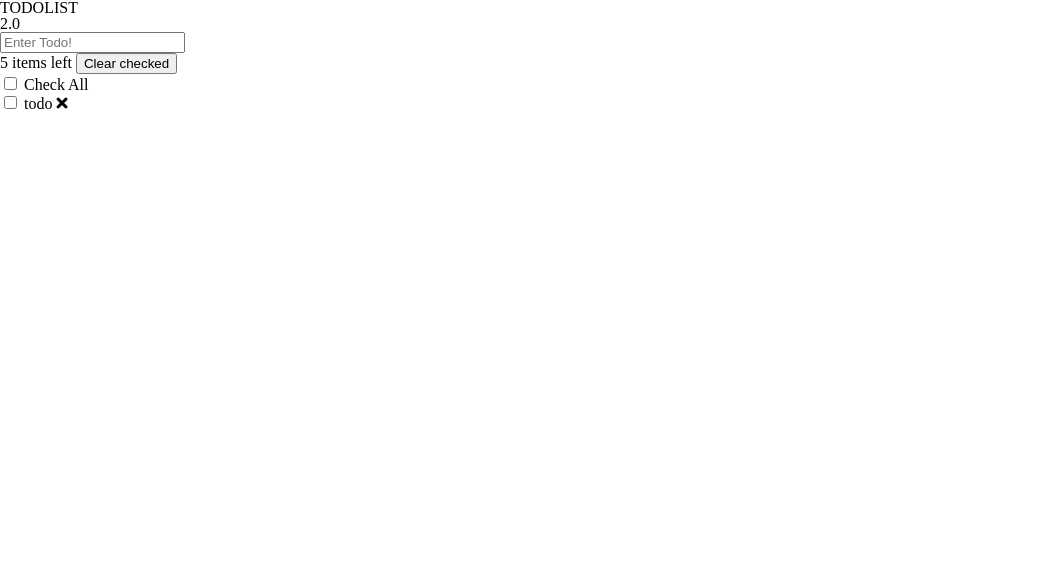
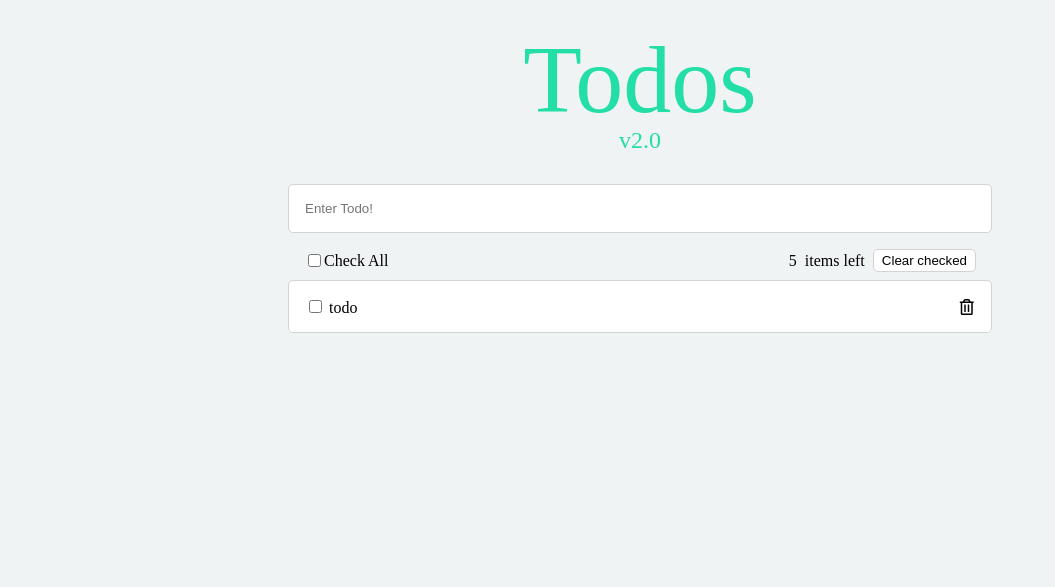
Before and after one commit to keemtj/study-todolist, a plain HTML site: page TODOLIST_V2/index.html in a window 1280 px wide. Shown: the whole page, without its empty margins (0-1055 px from the left). Drawn offline with Linux system fonts and the light colour scheme.

Commit message:
:lipstick: Add style to TODOLIST 2.0

```diff
--- a/TODOLIST_V2/css/style.css
+++ b/TODOLIST_V2/css/style.css
@@ -1,2 +1,84 @@
 @import url("https://fonts.googleapis.com/css?family=Roboto:100,300,400,700|Noto+Sans+KR");
 @import url("https://use.fontawesome.com/releases/v5.5.0/css/all.css");
+
+.container {
+  width: 100vw;
+  height: 100vh;
+  background: #f0f3f4;
+  display: flex;
+  align-items: center;
+  flex-direction: column;
+}
+
+.header {
+  color: #23dea7;
+  display: flex;
+  flex-direction: column;
+  align-items: center;
+  padding: 2rem;
+  font-size: 6rem;
+}
+
+.header div {
+  font-size: 1.5rem;
+}
+
+.main {
+  min-width: 30rem;
+  width: 55%;
+  height: 50%;
+}
+
+.input-todo {
+  border: 1px solid lightgray;
+  border-radius: 5px;
+  padding: 1rem;
+  width: calc(100% - 2.1rem);
+}
+
+.section-feature {
+  padding: 1rem 1rem 0.5rem;
+  display: flex;
+  justify-content: space-between;
+}
+
+.section-feature div {
+  display: flex;
+  align-items: center;
+}
+
+.section-feature span {
+  margin-left: 0.5rem;
+}
+
+.btn-remove-checked {
+  background-color: #ffffff;
+  border: 1px solid lightgray;
+  border-radius: 5px;
+  margin-left: 0.5rem;
+  padding: 0.2rem 0.5rem;
+  outline: none;
+  cursor: pointer;
+}
+
+.todos {
+  background-color: #ffffff;
+  border: 1px solid lightgray;
+  border-radius: 5px;
+  max-height: calc(100% - 6.5rem);
+  overflow: scroll;
+}
+
+.todo {
+  padding: 1rem;
+  border-bottom: 1px solid lightgray;
+}
+
+.todo:last-child {
+  border: none;
+}
+
+.todo span {
+  display: inline-block;
+  width: calc(100% - 2.7rem);
+}
--- a/TODOLIST_V2/index.html
+++ b/TODOLIST_V2/index.html
@@ -10,29 +10,29 @@
   <body>
     <div class="container">
       <header class="header">
-        <h1>TODOLIST</h1>
-        <div>2.0</div>
+        <h1>Todos</h1>
+        <div>v2.0</div>
       </header>
-      <main>
+      <main class="main">
+        <section class="section-input">
+          <input class="input-todo" type="text" placeholder="Enter Todo!" />
+        </section>
+        <section class="section-feature">
           <div>
-          <label>
-            <input type="text" placeholder="Enter Todo!" />
-          </label>
+            <input type="checkbox" />
+            <label>Check All</label>
           </div>
           <div>
             <span>5</span>
             <span>items left</span>
-          <button>Clear checked</button>
+            <button class="btn-remove-checked">Clear checked</button>
           </div>
-        <div>
-          <input type="checkbox" />
-          <label>Check All</label>
-        </div>
-        <ul>
-          <li>
+        </section>
+        <ul class="todos">
+          <li class="todo">
             <input type="checkbox" />
             <span>todo</span>
-            <i class="fas fa-times"></i>
+            <i class="far fa-trash-alt"></i>
           </li>
         </ul>
       </main>
```
Lines whose indentation alone changed are shown as unchanged.
